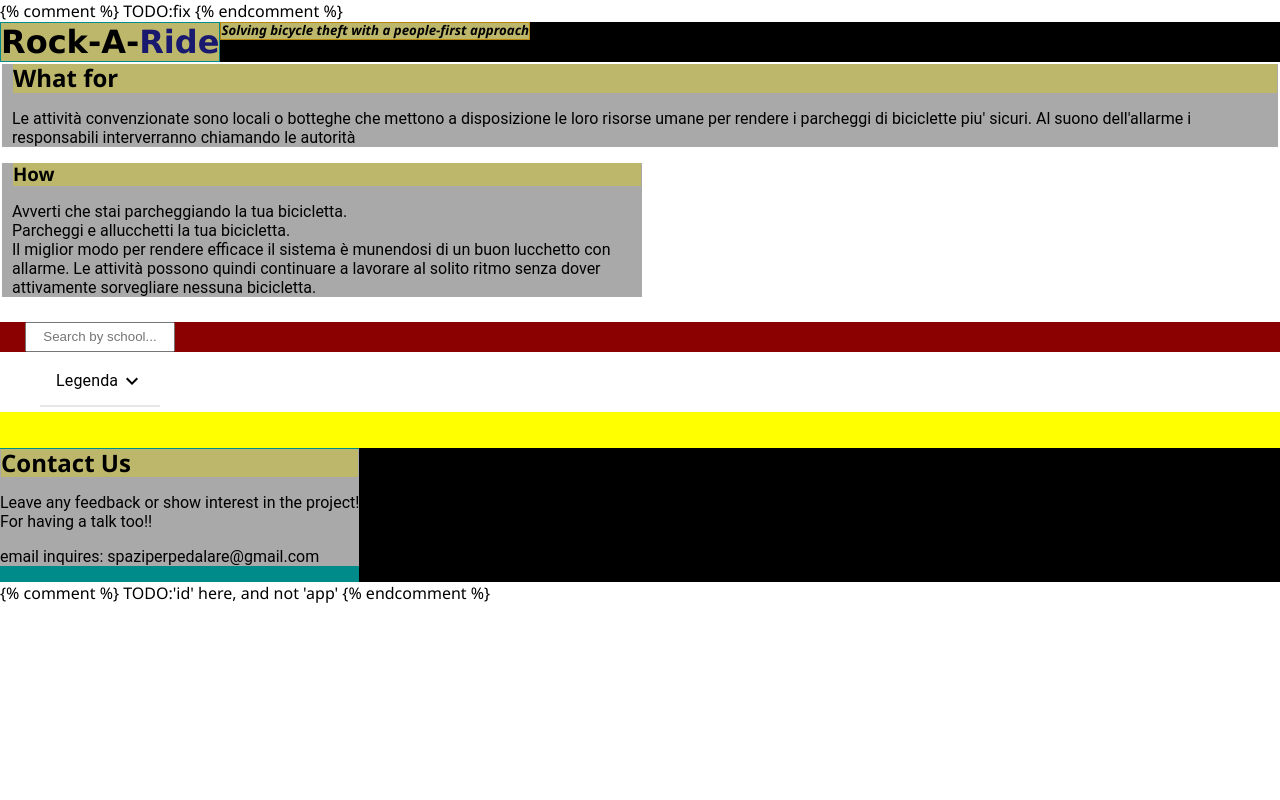
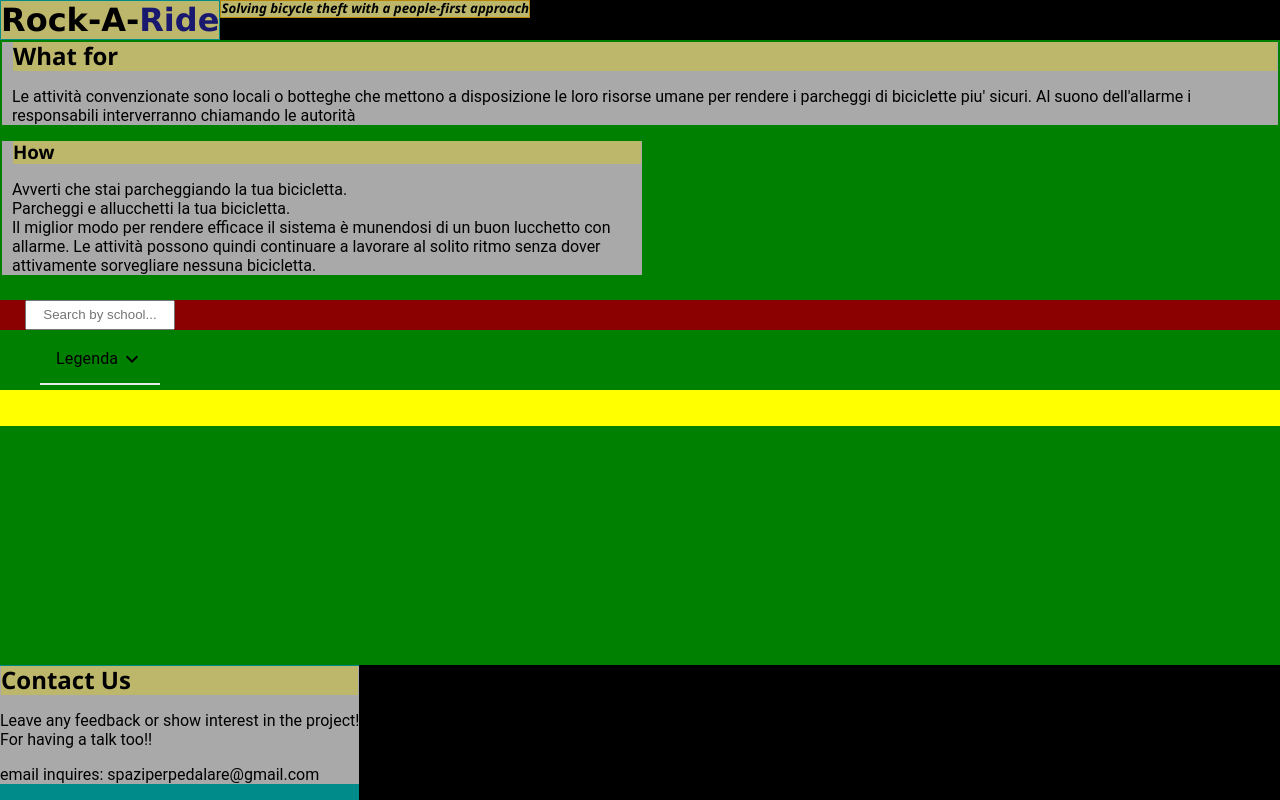
Before and after one commit to mHappah3019/parkings-frontend, a React (Create React App) app: page / in a window 1280 px wide. Built offline with nearby package versions, Linux system fonts and the light colour scheme; no server answers.

Commit message:
fixed contact us

```diff
--- a/public/index.html
+++ b/public/index.html
@@ -24,11 +24,11 @@
       work correctly both with client-side routing and a non-root public URL.
       Learn how to configure a non-root public URL by running `npm run build`.
     -->
-    <title>React App</title> {% comment %} TODO:fix {% endcomment %}
+    <title>React App</title>
   </head>
   <body>
     <noscript>You need to enable JavaScript to run this app.</noscript>
-    <div id="root"></div> {% comment %} TODO:'id' here, and not 'app' {% endcomment %}
+    <div id="root"></div>
     <!--
       This HTML file is a template.
       If you open it directly in the browser, you will see an empty page.
--- a/src/App.js
+++ b/src/App.js
@@ -41,14 +41,17 @@ class App extends Component {
     }
 
     return(
-      <div>
-        <TopHeaders/>
-        <Description/>
-        <UserGuide/>
-        <FilterableParkingsList
-          {...mainProps}/>
-        <OutroParag/>
+      <div id="app">
+        <div className="content">
+          <TopHeaders/>
+          <Description/>
+          <UserGuide/>
+          <FilterableParkingsList
+            {...mainProps}/>
+        </div>
+        <div className="footer"><OutroParag/></div>
       </div>
+
     );
   }
 }
--- a/src/components/Description.js
+++ b/src/components/Description.js
@@ -4,7 +4,7 @@ class Description extends React.Component {
     render() {
       const whyItWorks = "Le attività convenzionate sono locali o botteghe che mettono a disposizione le loro risorse umane per rendere i parcheggi di biciclette piu' sicuri. Al suono dell'allarme i responsabili interverranno chiamando le autorità";
       return (
-        <div className="content leftPadding">
+        <div className="textContent leftPadding">
           <h2 className="headers">
             What for
           </h2>
--- a/src/components/OutroParag.js
+++ b/src/components/OutroParag.js
@@ -6,7 +6,7 @@ class OutroParag extends React.Component {
       return (
           <div className="row">
             <div className="column left">
-              <div className="content">
+              <div className="textContent">
                 <h2 className="headers">Contact Us</h2>
                 <p>Leave any feedback or show interest in the project!<br></br> For having a talk too!!</p>
                 <p>email inquires: spaziperpedalare@gmail.com</p>
--- a/src/components/UserGuide.js
+++ b/src/components/UserGuide.js
@@ -9,7 +9,7 @@ class UserGuide extends React.Component {
       const howItWorks2 = "Parcheggi e allucchetti la tua bicicletta.";
       const howItWorks3 = "Il miglior modo per rendere efficace il sistema è munendosi di un buon lucchetto con allarme. Le attività possono quindi continuare a lavorare al solito ritmo senza dover attivamente sorvegliare nessuna bicicletta.";
       return (
-        <div className="content steps leftPadding">
+        <div className="textContent steps leftPadding">
           <h3 className="headers">
             How
           </h3>
--- a/src/index.css
+++ b/src/index.css
@@ -23,10 +23,12 @@ code {
 html,
 body {
   height: 100%;
+  width: 100%;
   margin: 0;
   padding: 0;
   /* font-family: -apple-system, BlinkMacSystemFont, 'Segoe UI', Roboto, Oxygen, Ubuntu, Cantarell, 'Open Sans', 'Helvetica Neue', sans-serif; */
   font-family: 'Segoe UI', Roboto, 'Open Sans';
+  display: flex;
 }
 
 #main {
@@ -37,11 +39,30 @@ body {
 }
 
 #app {
-  position: absolute;
   width: 100%;
   height: 100%;
-  overflow-y: scroll;
+  display: flex;
+  flex-direction: column;
+  /* background: green; */
 }
+
+#root {
+  height: 100%;
+  width: 100%;
+  display: flex;
+  flex-direction: column;
+  background: green;
+}
+
+.content {
+  flex: 1 0 auto;
+}
+
+.footer {
+  flex-shrink: 0;
+}
+
+
 
 .mildSpacing {
   line-height: 120%;
@@ -97,7 +118,7 @@ body {
   color:midnightblue;
 }
 
-.content {
+.textContent {
   background: darkgray;
   font-family: Roboto, sans-serif;
 }
```
